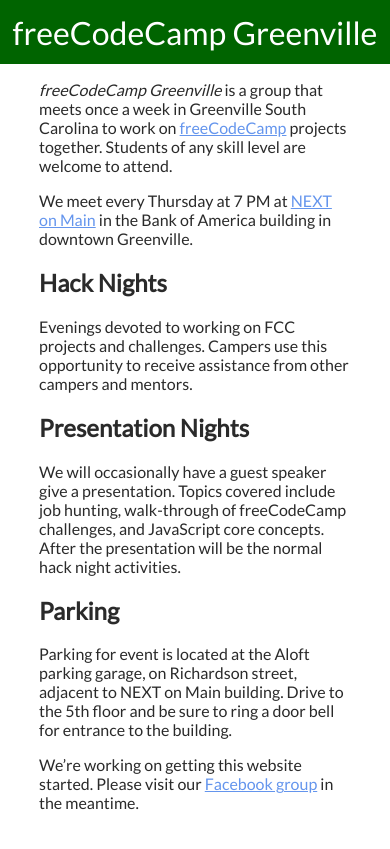
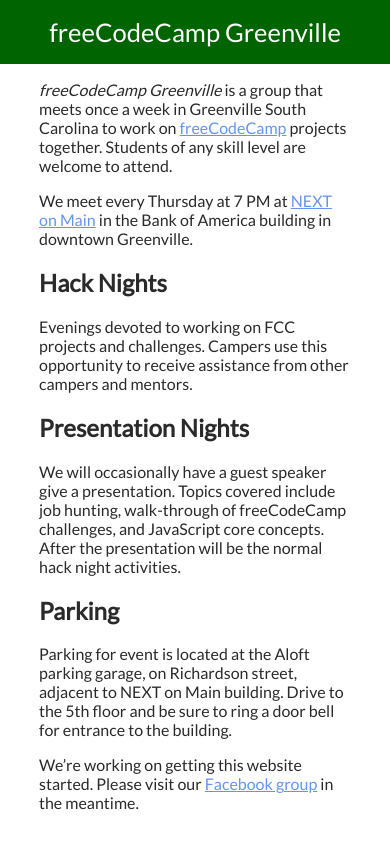
Before and after one commit to freecodecamp-greenville/fcc-greenville-www, a Jekyll site: the page built from index.md, in a window 390 px wide. Shown: the top 849 px of the page. Built offline with Jekyll 4.4.1, drawn with Linux system fonts in a browser that asks for light colours.

Commit message:
Fixed position header

```diff
--- a/_sass/_layout.sass
+++ b/_sass/_layout.sass
@@ -4,15 +4,21 @@
   margin: 0
 
 header
+  position: fixed
+  top: 0
+  left: 0
+  right: 0
   height: $headerHeight
   display: flex
   align-items: center
   justify-content: center
   font-size: 2rem
-
+  @media (max-width: 480px)
+    font-size: 1.6rem
 
 .container
-  margin-top: $headerHeight
   width: 80%
   max-width: 40em
   margin: 0 auto
+  margin-top: $headerHeight
+  overflow-y: hidden
```
